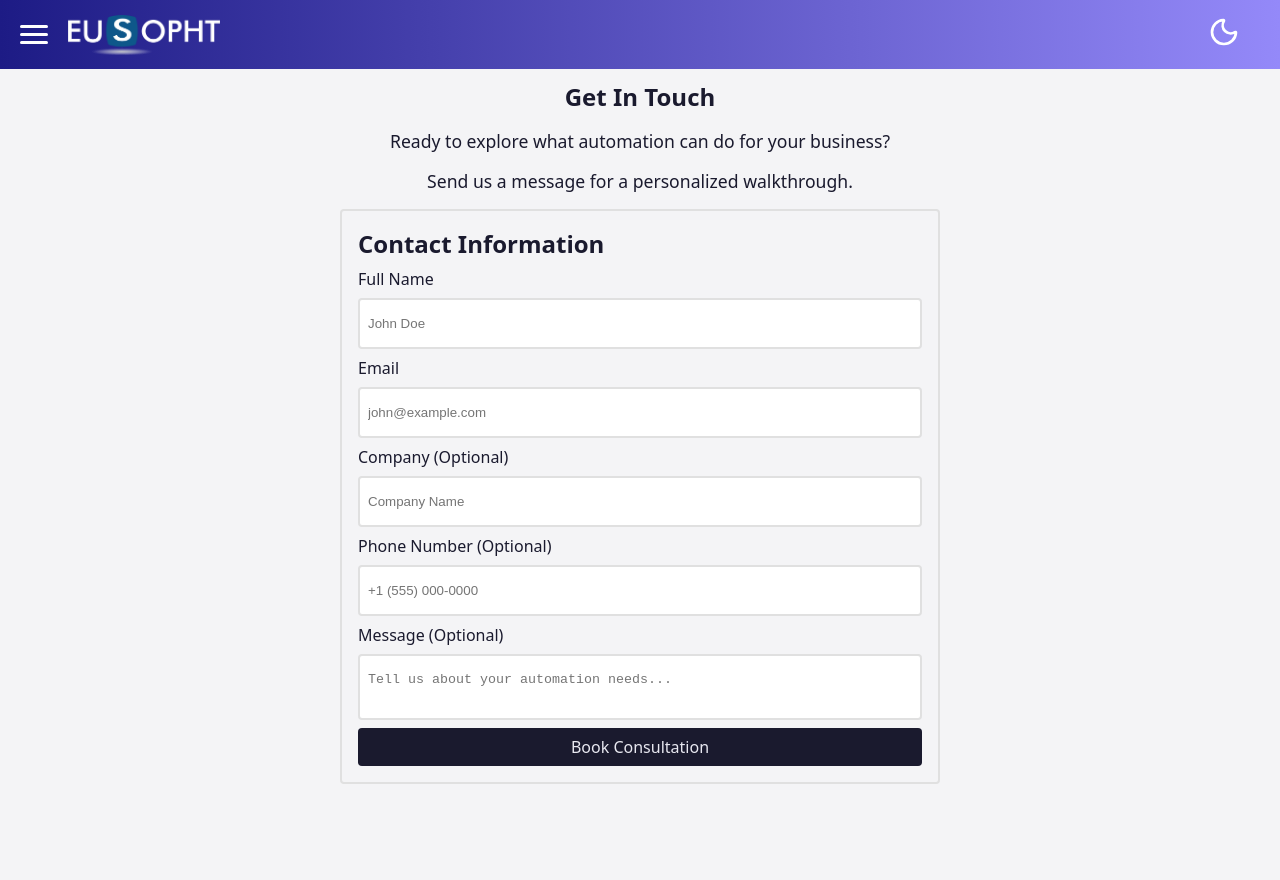
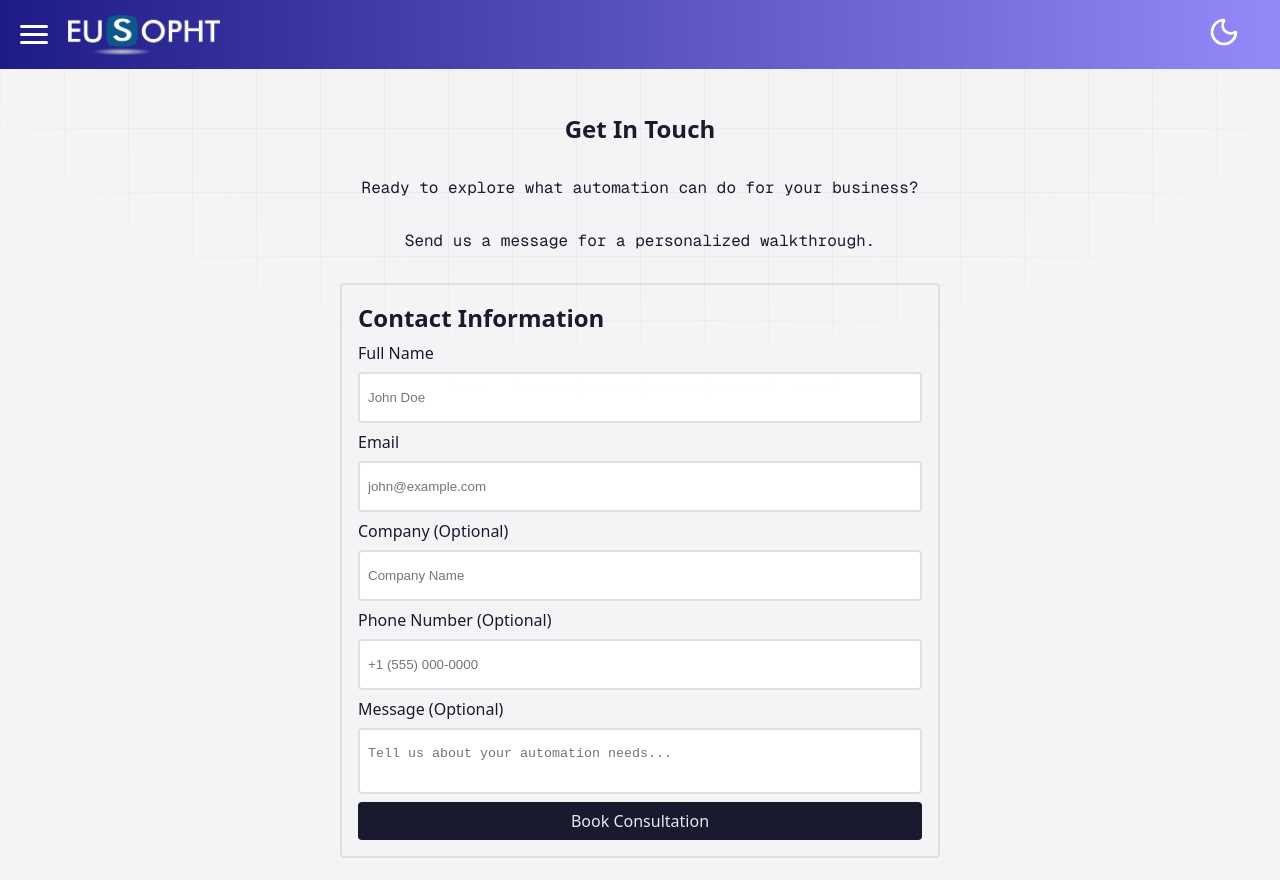
Before and after one commit to FDV103/EuSopht, a Vue app: page /contact in a window 1280 px wide. Built offline with nearby package versions, Linux system fonts and the light colour scheme.

Commit message:
Add accent font and grid pattern

```diff
--- a/src/assets/main.css
+++ b/src/assets/main.css
@@ -3,6 +3,7 @@
 /* Todo: We need to define variables for any colour used in the project in root
 and add the corresponding dark theme colour to the .dark class
 so theme toggle works across all pages */
+@import url('https://fonts.googleapis.com/css2?family=Geist+Mono:wght@100..900&display=swap');
 
 * {
   margin: 0;
@@ -11,6 +12,10 @@ so theme toggle works across all pages */
 }
 
 :root {
+  /* This is used by the GridPattern component */
+  --grid-colour: #80808012;
+  /* Geist mono is used as an accent font in many of our pages. */
+  --accent-font: 'Geist Mono', monospace;
   --background-colour: #f4f4f6;
   --text-colour: #1a1a2e;
   --nav-bg-colour: linear-gradient(90deg, #1d1b85, #9489f9);
@@ -26,6 +31,7 @@ so theme toggle works across all pages */
 }
 
 .dark {
+  --grid-colour: #ffffff08;
   --background-colour: #0f0f1a;
   --text-colour: #e8e8f0;
   --nav-bg-colour: linear-gradient(90deg, #1d1b85, #0f0f1a);
@@ -51,8 +57,8 @@ body {
     'Open Sans',
     'Helvetica Neue',
     sans-serif;
-  /* This margin is so the navbar doesn't cover any body content*/
-  margin-top: 80px;
+  /* This padding is so the navbar doesn't cover any body content*/
+  padding-top: 80px;
 }
 
 nav {
--- a/src/views/Contact.vue
+++ b/src/views/Contact.vue
@@ -3,6 +3,7 @@
 
 <script setup>
 import { reactive } from 'vue'
+import GridPattern from '@/components/GridPattern.vue';
 
 const form = reactive({
   fullName: '',
@@ -17,6 +18,7 @@ const handleSubmit = () => {}
 
 <template>
   <section class="container">
+    <GridPattern />
     <h1>Get In Touch</h1>
     <p>Ready to explore what automation can do for your business?</p>
     <p>Send us a message for a personalized walkthrough.</p>
@@ -43,16 +45,16 @@ const handleSubmit = () => {}
 </template>
 
 <style scoped>
+
 .container {
   display: grid;
   text-align: center;
-  gap: 1rem;
-  margin: 1rem;
+  gap: 2rem;
+  margin: 2rem;
 }
 
 .container p {
-  font-size: 1.1rem;
-  font-weight: 300;
+  font-family: var(--accent-font);
 }
 
 form {
```
